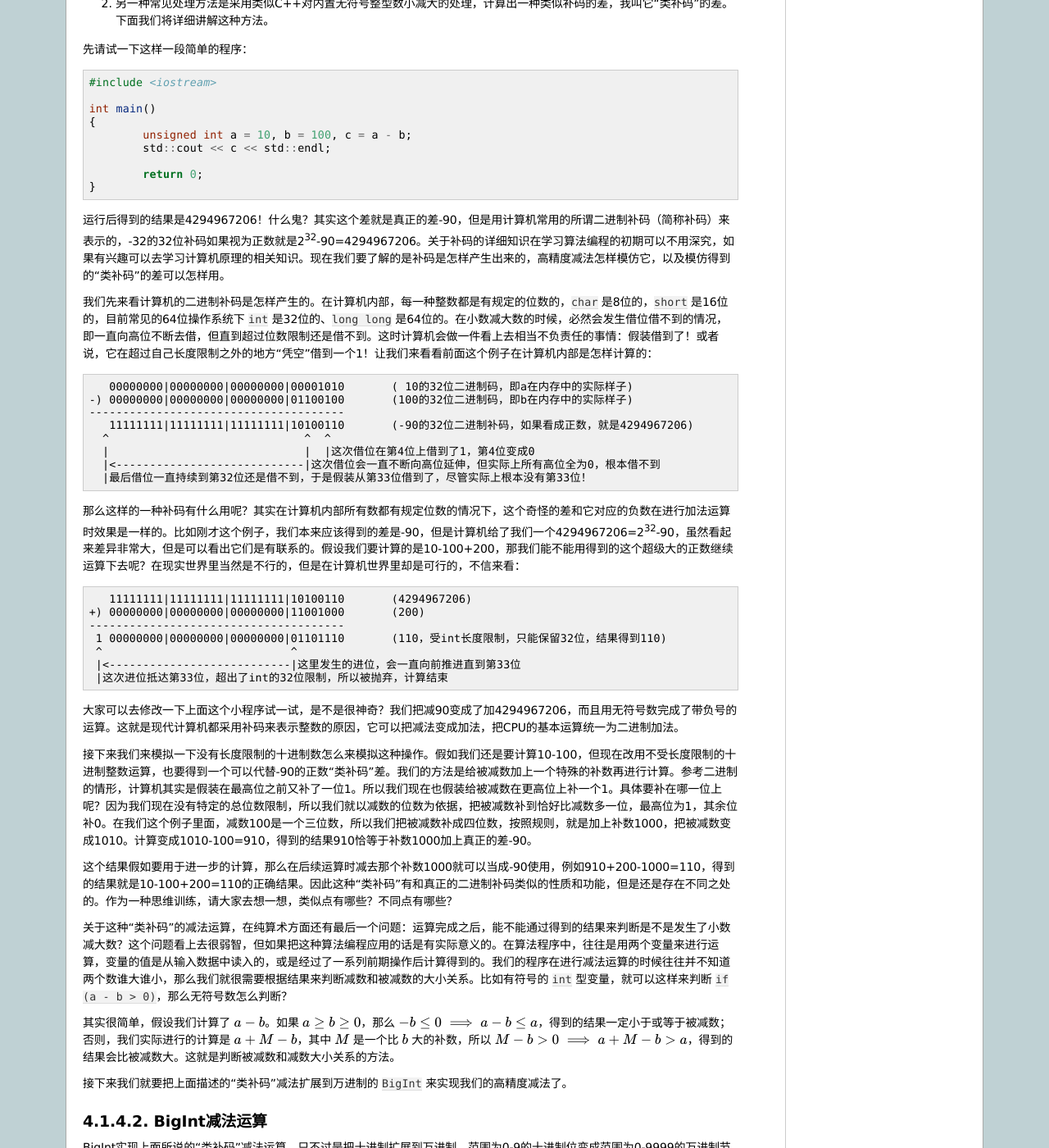
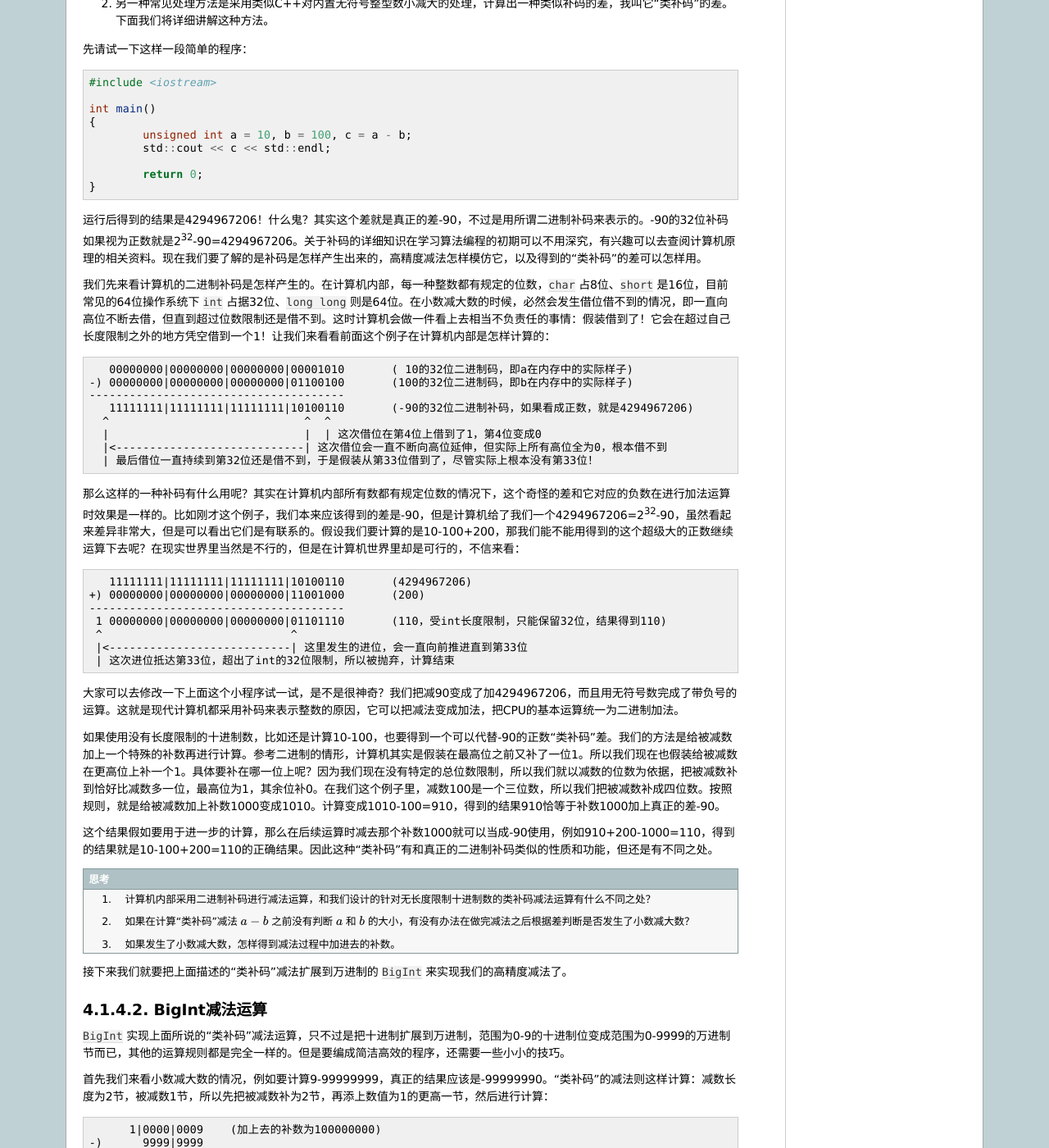
Before and after one commit to majorli/algo_guide, a Sphinx documentation site: the page built from source/ch03/sec01/314_big_int_3.rst, in a window 1280 px wide and 1400 px high, scrolled down 538 px. Shown: the whole window at 82% size. Built offline with Sphinx 7.4.7, drawn with Linux system fonts in a browser that asks for light colours; formulas are drawn with MathJax 3; some of the changed text lies outside the part shown.

Commit message:
20200430_1408draft_proofread_up_to_315

```diff
--- a/source/ch03/sec01/314_big_int_3.rst
+++ b/source/ch03/sec01/314_big_int_3.rst
@@ -13,13 +13,13 @@
    -----------------
            9998|8890
 
-减数和被减数低位对齐，然后从低到高对应的各节做部分减，最终得到两者之差。当对应的节上减数大于被减数时，被减节要向更高的节借一个1，也就是被减节的数值加上一个基（加一万）。被借的节数值则相应减一，如果被借的节本身是0，那么它进一步向它的更高一节借1，于是它变成一万，减1后变成9999。如此循环直至借到一个1为止。
+减数和被减数低位对齐，然后从低到高对应的各节做部分减，最终得到两者之差。当对应的节上减数大于被减数时，被减节要向更高的节借一个1，也就是被减节的数值加上一个基（一万）。被借的节数值则相应减一，如果被借的节本身是0，那么它进一步向它的更高一节借1，于是它变成一万，减1后变成9999。如此循环直至借到一个1为止。
 
 这是通常的正整数竖式相减的规则。但是存在一个严重的问题，即如果是小数减大数怎么办？按照数学的规则，小数减大数的差为负数，其绝对值等于大数减小数的差。例如1-9=-8。但是如果我们尝试用竖式减法去计算小数减大数，就会发现这种算术运算方法行不通，原因是一定会出现借位而且确实借不到！这就是正整数减法要解决的最大的问题。
 
 在实际应用中，根据解决问题的需要，常见两种方式来处理正整数减法中小数减大数的问题。
 
-1. 有些问题实际上要求的是两个数之间的差异值，也就是说它不关心谁大谁小，之关心二者差多少。这种情况常见于求距离一类的问题，它们很容易处理，在计算之前判断一下两个数的大小，然后用大的那个去减小的那个就可以了。这种解决方法由于太简单，我们不打算占用篇幅，请大家在学会高精度大减小的方法后自己去实现。
+1. 有些问题实际上要求的是两个数之间的差异值，也就是说它不关心谁大谁小，只关心二者差多少。这种情况常见于求距离一类的问题，它们很容易处理，在计算之前判断一下两个数的大小，然后用大的那个去减小的那个就可以了。这种解决方法其实不需要在减法运算中去实现，算法程序在进行减法之前先进行大小判断即可。
 
 2. 另一种常见处理方法是采用类似C++对内置无符号整型数小减大的处理，计算出一种类似补码的差，我叫它“类补码”的差。下面我们将详细讲解这种方法。
 
@@ -37,9 +37,9 @@
            return 0;
    }
 
-运行后得到的结果是4294967206！什么鬼？其实这个差就是真正的差-90，但是用计算机常用的所谓二进制补码（简称补码）来表示的，-32的32位补码如果视为正数就是2\ :superscript:`32`-90=4294967206。关于补码的详细知识在学习算法编程的初期可以不用深究，如果有兴趣可以去学习计算机原理的相关知识。现在我们要了解的是补码是怎样产生出来的，高精度减法怎样模仿它，以及模仿得到的“类补码”的差可以怎样用。
+运行后得到的结果是4294967206！什么鬼？其实这个差就是真正的差-90，不过是用所谓二进制补码来表示的。-90的32位补码如果视为正数就是2\ :superscript:`32`-90=4294967206。关于补码的详细知识在学习算法编程的初期可以不用深究，有兴趣可以去查阅计算机原理的相关资料。现在我们要了解的是补码是怎样产生出来的，高精度减法怎样模仿它，以及得到的“类补码”的差可以怎样用。
 
-我们先来看计算机的二进制补码是怎样产生的。在计算机内部，每一种整数都是有规定的位数的，``char`` 是8位的，``short`` 是16位的，目前常见的64位操作系统下 ``int`` 是32位的、``long long`` 是64位的。在小数减大数的时候，必然会发生借位借不到的情况，即一直向高位不断去借，但直到超过位数限制还是借不到。这时计算机会做一件看上去相当不负责任的事情：假装借到了！或者说，它在超过自己长度限制之外的地方“凭空”借到一个1！让我们来看看前面这个例子在计算机内部是怎样计算的：
+我们先来看计算机的二进制补码是怎样产生的。在计算机内部，每一种整数都有规定的位数，\ ``char`` 占8位、\ ``short`` 是16位，目前常见的64位操作系统下 ``int`` 占据32位、\ ``long long`` 则是64位。在小数减大数的时候，必然会发生借位借不到的情况，即一直向高位不断去借，但直到超过位数限制还是借不到。这时计算机会做一件看上去相当不负责任的事情：假装借到了！它会在超过自己长度限制之外的地方凭空借到一个1！让我们来看看前面这个例子在计算机内部是怎样计算的：
 
 .. code-block:: none
 
@@ -48,9 +48,9 @@
    --------------------------------------
       11111111|11111111|11111111|10100110       (-90的32位二进制补码，如果看成正数，就是4294967206)
      ^                             ^  ^
-     |                             |  |这次借位在第4位上借到了1，第4位变成0
-     |<----------------------------|这次借位会一直不断向高位延伸，但实际上所有高位全为0，根本借不到
-     |最后借位一直持续到第32位还是借不到，于是假装从第33位借到了，尽管实际上根本没有第33位！
+     |                             |  | 这次借位在第4位上借到了1，第4位变成0
+     |<----------------------------| 这次借位会一直不断向高位延伸，但实际上所有高位全为0，根本借不到
+     | 最后借位一直持续到第32位还是借不到，于是假装从第33位借到了，尽管实际上根本没有第33位！
 
 那么这样的一种补码有什么用呢？其实在计算机内部所有数都有规定位数的情况下，这个奇怪的差和它对应的负数在进行加法运算时效果是一样的。比如刚才这个例子，我们本来应该得到的差是-90，但是计算机给了我们一个4294967206=2\ :superscript:`32`-90，虽然看起来差异非常大，但是可以看出它们是有联系的。假设我们要计算的是10-100+200，那我们能不能用得到的这个超级大的正数继续运算下去呢？在现实世界里当然是不行的，但是在计算机世界里却是可行的，不信来看：
 
@@ -61,18 +61,21 @@
    --------------------------------------
     1 00000000|00000000|00000000|01101110       (110，受int长度限制，只能保留32位，结果得到110)
     ^                            ^
-    |<---------------------------|这里发生的进位，会一直向前推进直到第33位
-    |这次进位抵达第33位，超出了int的32位限制，所以被抛弃，计算结束
+    |<---------------------------| 这里发生的进位，会一直向前推进直到第33位
+    | 这次进位抵达第33位，超出了int的32位限制，所以被抛弃，计算结束
 
 大家可以去修改一下上面这个小程序试一试，是不是很神奇？我们把减90变成了加4294967206，而且用无符号数完成了带负号的运算。这就是现代计算机都采用补码来表示整数的原因，它可以把减法变成加法，把CPU的基本运算统一为二进制加法。
 
-接下来我们来模拟一下没有长度限制的十进制数怎么来模拟这种操作。假如我们还是要计算10-100，但现在改用不受长度限制的十进制整数运算，也要得到一个可以代替-90的正数“类补码”差。我们的方法是给被减数加上一个特殊的补数再进行计算。参考二进制的情形，计算机其实是假装在最高位之前又补了一位1。所以我们现在也假装给被减数在更高位上补一个1。具体要补在哪一位上呢？因为我们现在没有特定的总位数限制，所以我们就以减数的位数为依据，把被减数补到恰好比减数多一位，最高位为1，其余位补0。在我们这个例子里面，减数100是一个三位数，所以我们把被减数补成四位数，按照规则，就是加上补数1000，把被减数变成1010。计算变成1010-100=910，得到的结果910恰等于补数1000加上真正的差-90。
+如果使用没有长度限制的十进制数，比如还是计算10-100，也要得到一个可以代替-90的正数“类补码”差。我们的方法是给被减数加上一个特殊的补数再进行计算。参考二进制的情形，计算机其实是假装在最高位之前又补了一位1。所以我们现在也假装给被减数在更高位上补一个1。具体要补在哪一位上呢？因为我们现在没有特定的总位数限制，所以我们就以减数的位数为依据，把被减数补到恰好比减数多一位，最高位为1，其余位补0。在我们这个例子里，减数100是一个三位数，所以我们把被减数补成四位数。按照规则，就是给被减数加上补数1000变成1010。计算变成1010-100=910，得到的结果910恰等于补数1000加上真正的差-90。
 
-这个结果假如要用于进一步的计算，那么在后续运算时减去那个补数1000就可以当成-90使用，例如910+200-1000=110，得到的结果就是10-100+200=110的正确结果。因此这种“类补码”有和真正的二进制补码类似的性质和功能，但是还是存在不同之处的。作为一种思维训练，请大家去想一想，类似点有哪些？不同点有哪些？
+这个结果假如要用于进一步的计算，那么在后续运算时减去那个补数1000就可以当成-90使用，例如910+200-1000=110，得到的结果就是10-100+200=110的正确结果。因此这种“类补码”有和真正的二进制补码类似的性质和功能，但还是有不同之处。
 
-关于这种“类补码”的减法运算，在纯算术方面还有最后一个问题：运算完成之后，能不能通过得到的结果来判断是不是发生了小数减大数？这个问题看上去很弱智，但如果把这种算法编程应用的话是有实际意义的。在算法程序中，往往是用两个变量来进行运算，变量的值是从输入数据中读入的，或是经过了一系列前期操作后计算得到的。我们的程序在进行减法运算的时候往往并不知道两个数谁大谁小，那么我们就很需要根据结果来判断减数和被减数的大小关系。比如有符号的 ``int`` 型变量，就可以这样来判断 ``if (a - b > 0)``，那么无符号数怎么判断？
+.. admonition:: 思考
 
-其实很简单，假设我们计算了 :math:`a-b`。如果 :math:`a\ge b\ge 0`，那么 :math:`-b\le0\implies a-b\le a`，得到的结果一定小于或等于被减数；否则，我们实际进行的计算是 :math:`a+M-b`，其中 :math:`M` 是一个比 :math:`b` 大的补数，所以 :math:`M-b\gt0\implies a+M-b\gt a`，得到的结果会比被减数大。这就是判断被减数和减数大小关系的方法。
+   1. 计算机内部采用二进制补码进行减法运算，和我们设计的针对无长度限制十进制数的类补码减法运算有什么不同之处？
+   2. 如果在计算“类补码”减法 :math:`a-b` 之前没有判断 :math:`a` 和 :math:`b` 的大小，有没有办法在做完减法之后根据差判断是否发生了小数减大数？
+   3. 如果发生了小数减大数，怎样得到减法过程中加进去的补数。
+
 
 接下来我们就要把上面描述的“类补码”减法扩展到万进制的 ``BigInt`` 来实现我们的高精度减法了。
 
@@ -80,28 +83,32 @@
 BigInt减法运算
 ^^^^^^^^^^^^^^^^^^^^^^^^^^^^^^^^^^^
 
-BigInt实现上面所说的“类补码”减法运算，只不过是把十进制扩展到万进制，范围为0-9的十进制位变成范围为0-9999的万进制节而已，其他的运算规则都是完全一样的。但是要编成简洁高效的程序，还需要一些小小的技巧。
+``BigInt`` 实现上面所说的“类补码”减法运算，只不过是把十进制扩展到万进制，范围为0-9的十进制位变成范围为0-9999的万进制节而已，其他的运算规则都是完全一样的。但是要编成简洁高效的程序，还需要一些小小的技巧。
 
-首先我们来看小数减大数的情况，例如要计算9-99999999，真正的结果应该是-99999990。“类补码”的减法则这样计算：减数长度为2节，被减数1节，所以先把被减数按规则满2节，再添上数值为1的更高一节，然后再进行计算：
+首先我们来看小数减大数的情况，例如要计算9-99999999，真正的结果应该是-99999990。“类补码”的减法则这样计算：减数长度为2节，被减数1节，所以先把被减数补为2节，再添上数值为1的更高一节，然后进行计算：
 
 .. code-block:: none
 
-         1|0000|0009    (加上去的补数为1|0000|0000)
+         1|0000|0009    (加上去的补数为100000000)
    -)      9999|9999
    -----------------
-         0|0000|0010    (结果为10，即补数加上真正的差：1|0000|0000-9999|9990=10)
+         0|0000|0010    (结果为10，即补数加上真正的差：100000000-99999990=10)
 
-加上补数之后，被减数一定大于减数，不可能出现借位借不到的情况。程序使用 ``vector<int>`` 容器存放各个节，容器不会因为最高节的值变成0而自动删除它的，所以计算结束后要手动删除添上去的最后那个节。另外，在删去补上去的最高节之后，剩余的得数中可能还存在最高节为0的情况，比如本例中就有一个。接下来要把得数中为0的最高节都删除掉，就能得到“伪补码”的差值了。
+加上补数之后，被减数一定大于减数，不可能出现借位借不到的情况。程序使用 ``vector<int>`` 容器存放各个节，容器不会因为最高节的值变成0而自动删除它的，所以计算结束后要手动删除添上去的最后那个节。另外，在删去添上去的最高节之后，剩余的得数中可能还存在最高节为0的情况，比如本例中就有一个。接下来要把得数中为0的最高节都删除掉，就能得到“伪补码”的差值了。
 
 然后是一个编程技巧上的处理。按照我们目前的算法，在进行减法之前先要判断减数和被减数的大小，如果减数更大那么要对被减数进行补数的预处理，得到结果之后要对结果进行去除多余节的后续处理。所以我们的程序结果可能是这样的：
 
 .. code-block:: c++
 
-   if (a < b) { // 对a进行补数预处理 }
+   if (a < b) {
+           // 对a进行补数预处理
+   }
    c = a - b;
-   if (a < b) { // 对c进行去除多余节的后续处理 }
+   if (a < b) {
+           // 对c进行去除多余节的后续处理
+   }
 
-怎么看怎么别扭，对不对？噢！何况我们现在还不会比较 ``BigInt`` 型数据的大小呢！怎么办？
+怎么看怎么别扭，对不对？何况我们现在还不会比较 ``BigInt`` 型数据的大小呢！怎么办？
 
 其实我们可以不管三七二十一，对所有被减数进行补数处理的。如果被减数大于等于减数，那么被减数的节数至少和减数相同，但我们不管，我们也给它补上一个更高节，数值为1。由于被减数本身就不比减数小，所以补上去的这个节反正也是白补，最终也不会用到它。计算结束，补上去的那个节一定是原封不动地还保留在那里，所以我们依旧参照小减大的情形，对结果进行多余节的删除就可以了。
 
@@ -109,7 +116,7 @@
 
 .. code-block:: none
 
-         1|0009|9999    (加上去的补数为1|0000|0000)
+         1|0009|9999    (加上去的补数为100000000)
    -)         9|9990
    -----------------
          1|0000|0009    (对这个结果做后续处理就可以得到真正的结果9)
@@ -129,7 +136,7 @@
            // ...
    };
 
-出于和加法时相同的原因，我们先实现 ``-=`` 运算，因为减法可以一次循环做完，所以可以直接修改被减数来进行计算的，这种方式可以减少数据复制的次数。实现的代码很直观，预处理和后续处理是类似操作的典型写法，中间的减法运算是直观模拟竖式减法。由于进行了补数，所以不用担心会出现借位借不到，只需要循环向高处去寻找第一个能借到的节就可以了。至于其他三种运算的代码和加法的情形完全一致。请认真阅读和理解这些代码。
+出于和加法时相同的原因，我们先实现 ``-=`` 运算，因为减法可以一次循环做完，所以可以直接修改被减数来进行计算，这种方式可以减少数据复制的次数。实现的代码很直观，预处理和后续处理是类似操作的典型写法，中间的减法运算是直观模拟竖式减法。由于进行了补数，所以不用担心会出现借位借不到，只需要循环向高处去寻找第一个能借到的节就可以了。至于其他三种运算的代码和加法的情形完全一致。请认真阅读和理解这些代码。
 
 .. literalinclude:: ../../codes/312_bigint.cpp
    :language: c++
@@ -142,23 +149,17 @@
 BigInt比较运算
 ^^^^^^^^^^^^^^^^^^^^^^^^^^^^^^^^^
 
-比较大小的逻辑运算，对于任何数据类型来说都是极其重要的。如果不能进行大小比较，这种数据类型就会有很多功能无法使用。比如我们现在就可以说，如果 ``BigInt`` 类型不支持比较大小，那么对于刚刚实现的“伪补码”减法，我们就无法判断是不是发生了小数减大数，因为这需要把得到的结果和被减数进行大小比较。假如我们不用“伪补码”减法，而是简单的取绝对值呢？那就更加不可能了，因为要取绝对值就必须实现比较减数和被减数的大小。所有哪怕就是为了完善其减法运算，我们也必须实现 ``BigInt`` 的比较运算。
+比较大小的逻辑运算，对于任何数据类型来说都是极其重要的。如果不能进行大小比较，这种数据类型就会有很多功能无法使用。比如我们现在就可以说，如果 ``BigInt`` 类型不支持比较大小，那么对于刚刚实现的“伪补码”减法，我们就无法判断是不是发生了小数减大数，因为这需要比较计算结果和被减数的大小。假如我们不用“伪补码”减法，而是简单的取绝对值呢？那就更加不可能了，因为要取绝对值就必须事先比较减数和被减数的大小。
 
 另外，比较运算还有以下一些必不可缺的理由：
 
-1. 通常来说只有实现了比较运算，这个数据类型才能用于循环控制变量，例如最最常见的 ``for (i = 0; i < 100; ++i)`` 或者 ``while (i != 0)`` 这样的循环控制，都需要用到比较运算。
+1. 通常来说只有实现了比较运算，这个数据类型才能用做循环控制变量，例如最常见的 ``for (i = 0; i < 100; ++i)`` 或者 ``while (i != 0)`` 这样的循环控制，都需要用到比较运算。
 
-2. C++最大的福利，algorithm基本算法库中提供的排序函数 ``sort()``，要求被排序的数据类型必须支持 ``<`` 比较运算。
-
-.. hint::
-
-   ``sort()`` 函数，包含在C++的algorithm库中，是一个极其便利、极其快速的内排序函数。它的运行效率甚至超过了标准的快速排序算法，它支持所有C++列表型容器（普通的数组、vector等），可以对它们中指定的一段数据完成排序。由于它速度极快而且没有什么已知的bug报告，所以在算法编程中是首推使用的，除非是某种排序算法的模板题，否则我们总是建议在需要排序时使用 ``sort()`` 函数。
-
-   另外，algorithm库还提供了其他一些有用的排序函数，比如稳定排序 ``stable_sort()``，部分排序 ``partial_sort()``。它还提供了大量常用的通用算法函数，比如二分搜索、归并、查找等等。所有这些函数都需要被操作元素支持某些特定的比较运算。比如查找函数 ``find()`` 就需要 ``==`` 运算。
+2. C++最大的福利，\ ``algorithm`` 库中提供的排序函数 ``sort()``\ ，要求被排序的数据类型必须支持 ``<`` 比较运算。
 
 可见为一个自定义数据类型实现大小比较运算有多么重要，接下来我们就来完成这一步骤。我们很快就可以发现，比起加减乘除，实现比较运算是多么的轻松愉快。
 
-C++共有六种比较运算：``<, >, <=, >=, ==, !=``。以成员函数形式重载它们的函数原型如下：
+C++共有六种比较运算：\ ``<, >, <=, >=, ==, !=``\ 。以成员函数形式重载它们的函数原型如下：
 
 .. code-block:: c++
 
@@ -173,7 +174,7 @@
            // ...
    };
 
-根据比较运算相互之间的关系，理论上我们只需要实现其中一种，就可以利用它来完成其余五种。事实上C++算法库中的排序函数只需要元素支持小于运算就是这个道理。具体的方法是这样的，假设我们会判断是否 :math:`a \lt b`，那么：
+根据比较运算相互之间的关系，理论上我们只需要实现其中一种，就可以利用它来完成其余五种。具体的方法是这样的，假设我们会判断是否 :math:`a \lt b`\ ，那么：
 
 * :math:`a \gt b \iff b \lt a`
 * :math:`a \le b \iff a \not\gt b \iff b \not\lt a`
@@ -181,11 +182,11 @@
 * :math:`a = b \iff (a \ge b)\text{ and }(b \ge a) \iff (a \not\lt b)\text{ and }(b \not\lt a)`
 * :math:`a \neq b \iff (a \lt b)\text{ or }(b \lt a)`
 
-事实上，只需要实现 ``<`` 比较也是目前大多数其他程序设计语言对于自定义数据类型的惯例要求。要实现 ``BigInt`` 的小于比较也很是简单，就像通常的两个正整数比较大小一样。先看两个数的长度是否相同，如果不同那么大小已分；如果相同那么从高位到低位逐位进行比较，找到第一个不同的位，这一位谁小，谁就是小，如果一直找到最低一位都没有分出大小，那么二者相等。``BigInt`` 只不过是把位变成了节而已。
+要实现 ``BigInt`` 的小于比较是很简单的，其方法和通常的两个正整数比较大小完全一样：先看两个数的长度是否相同，如果不同那么大小已分；如果相同那么从高位到低位逐位进行比较，找到第一个不同的位，这一位谁小，谁就是小，如果一直找到最低一位都没有分出大小，那么二者相等。\ ``BigInt`` 只不过是把位变成了节而已。
 
-但是在这里我们建议除了实现 ``<`` 之外，我们再实现 ``==`` 运算，然后 ``!=`` 就可以很简单地利用 ``==`` 来实现。因为如果要依赖 ``<`` 来构造 ``==`` 和 ``!=`` 的话，需要进行两次的 ``<`` 运算，而这两次比较本质上是重复的。
+但是在这里我们建议除了实现 ``<`` 之外，最低限度应该再实现 ``==`` 运算，然后 ``!=`` 就可以很简单地利用 ``==`` 来实现。因为如果要依赖 ``<`` 来构造 ``==`` 和 ``!=`` 的话，需要进行两次 ``<`` 运算，这就非常浪费了。
 
-更何况我们的 ``BigInt`` 是用 ``vector<int>`` 来构建的，而 ``vector<int>`` 天生就支持用 ``==`` 和 ``!=`` 来检查两个向量的内容是否完全一致。所以 ``BigInt`` 的这两个比较运算我们就干脆直接比较 ``vector<int> _s`` 了，简单到难以置信并且速度更快。
+更何况 ``BigInt`` 是用 ``vector<int>`` 来构建的，而 ``vector<int>`` 天生就支持用 ``==`` 和 ``!=`` 来检查两个向量的内容是否完全一致。所以 ``BigInt`` 的这两个比较运算我们就干脆直接比较 ``vector<int> _s`` 了，简单到难以置信并且速度更快。
 
 下面是所有六个比较运算的实现代码：
 
```
Also changed, not shown: source/ch03/sec01/313_big_int_2.rst (+22 -18 lines), source/ch03/sec01/315_big_int_4.rst (+19 -19 lines), 1 other file.
